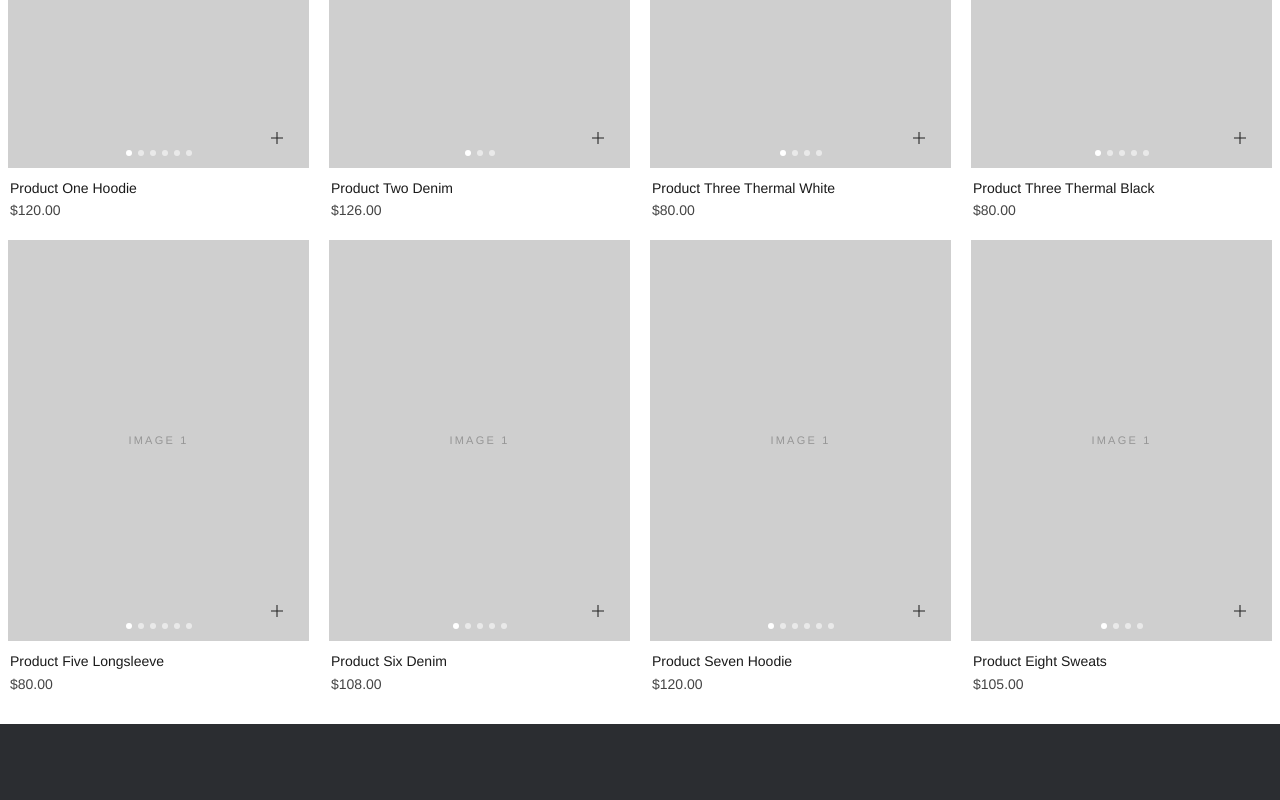
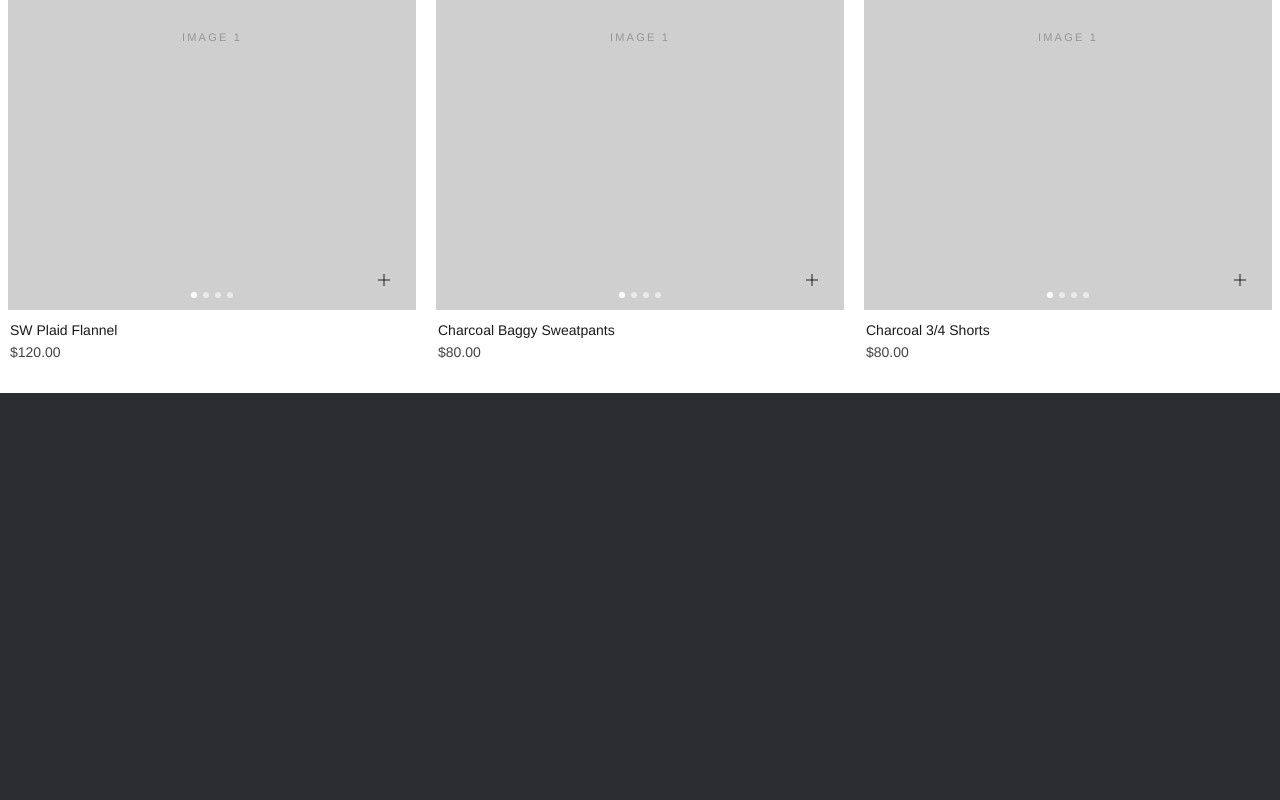
Before and after one commit to jjordanvvo/stayweird-studios, a plain HTML site: page index.html in a window 1280 px wide. Shown: the part 1160-1960 px from the top of the page. Drawn offline with Linux system fonts and the light colour scheme.

Commit message:
Replace placeholder catalog with the 3 launch products
SW Plaid Flannel ($120), Charcoal Baggy Sweatpants ($80) and Charcoal 3/4
Shorts ($80), all S-XXL. Homepage grid goes 3-across when there are 3
products; product recommendations fall back to any other product.

Co-Authored-By: Claude Opus 5.5 <noreply@anthropic.com>
Claude-Session: https://claude.ai/code/session_01RbHraZ18Tm49vd9R3cDu3j

```diff
--- a/assets/products.js
+++ b/assets/products.js
@@ -7,16 +7,12 @@
   - collections: which menu categories the product shows up in.
 */
 window.SW_PRODUCTS = [
-  { id: "product-01", name: "Product One Hoodie", price: 120, sizes: ["XS", "S", "M", "L", "XL"], soldOut: [], collections: ["tops", "new-items", "best-sellers"], images: [], placeholderCount: 6, description: "Placeholder description. Heavyweight zip hoodie with embroidered graphic." },
-  { id: "product-02", name: "Product Two Denim", price: 126, sizes: ["XXS", "S", "M", "L", "XL"], soldOut: [], collections: ["bottoms", "new-items"], images: [], placeholderCount: 3, description: "Placeholder description. Flared denim with stitched panel detail." },
-  { id: "product-03", name: "Product Three Thermal White", price: 80, sizes: ["XS", "S", "M", "L", "XL"], soldOut: [], collections: ["tops", "new-items"], images: [], placeholderCount: 4, description: "Placeholder description. Waffle-knit thermal with printed graphic." },
-  { id: "product-04", name: "Product Three Thermal Black", price: 80, sizes: ["XS", "S", "M", "L", "XL"], soldOut: ["XS"], collections: ["tops", "new-items", "best-sellers"], images: [], placeholderCount: 5, description: "Placeholder description. Waffle-knit thermal with printed graphic." },
-  { id: "product-05", name: "Product Five Longsleeve", price: 80, sizes: ["XS", "S", "M", "L", "XL"], soldOut: [], collections: ["tops", "new-items"], images: [], placeholderCount: 6, description: "Placeholder description. Layered longsleeve with sleeve print." },
-  { id: "product-06", name: "Product Six Denim", price: 108, sizes: ["XS", "S", "M", "L", "XL", "XXL"], soldOut: [], collections: ["bottoms", "new-items", "best-sellers"], images: [], placeholderCount: 5, description: "Placeholder description. Wide-leg washed denim." },
-  { id: "product-07", name: "Product Seven Hoodie", price: 120, sizes: ["XS", "S", "M", "L", "XL"], soldOut: [], collections: ["tops", "new-items"], images: [], placeholderCount: 6, description: "Placeholder description. Faux-fur hood utility jacket." },
-  { id: "product-08", name: "Product Eight Sweats", price: 105, sizes: ["XS", "S", "M", "L", "XL"], soldOut: [], collections: ["bottoms", "new-items", "best-sellers"], images: [], placeholderCount: 4, description: "Placeholder description. Wide-leg sweatpants with script print." },
-  { id: "product-09", name: "Product Nine Hoodie", price: 108, compareAt: 135, sizes: ["XS", "S", "M", "L", "XL"], soldOut: [], collections: ["tops"], images: [], placeholderCount: 6, description: "Placeholder description. Zip hoodie with hood script embroidery." },
-  { id: "product-10", name: "Product Ten Sweats", price: 95, sizes: ["XS", "S", "M", "L", "XL"], soldOut: ["XS", "S", "M", "L", "XL"], collections: ["bottoms"], images: [], placeholderCount: 6, description: "Placeholder description. Relaxed fit sweatpants." }
+  { id: "sw-flannel", name: "SW Plaid Flannel", price: 120, sizes: ["S", "M", "L", "XL", "XXL"], soldOut: [], collections: ["tops", "new-items", "best-sellers"], images: [], placeholderCount: 4,
+    description: "Plaid flannel button-up with embroidered SW chest logo and paint-splatter detail." },
+  { id: "charcoal-baggy-sweatpants", name: "Charcoal Baggy Sweatpants", price: 80, sizes: ["S", "M", "L", "XL", "XXL"], soldOut: [], collections: ["bottoms", "new-items", "best-sellers"], images: [], placeholderCount: 4,
+    description: "Charcoal grey sweatpants with a light wash and a baggy fit. Features hidden zippers, patchwork stitching and an elastic waistband." },
+  { id: "charcoal-three-quarter-shorts", name: "Charcoal 3/4 Shorts", price: 80, sizes: ["S", "M", "L", "XL", "XXL"], soldOut: [], collections: ["bottoms", "new-items", "best-sellers"], images: [], placeholderCount: 4,
+    description: "Charcoal grey 3/4-length shorts. Features hidden zippers, patchwork stitching and an elastic waistband." }
 ];
 
 window.SW_COLLECTIONS = [
--- a/assets/styles.css
+++ b/assets/styles.css
@@ -166,6 +166,7 @@ svg { flex: none; }
 @media (max-width: 860px) { .block { padding: 18px 6px 24px; } .block__title { font-size: 22px; padding-bottom: 14px; } }
 .grid { display: grid; grid-template-columns: repeat(4, 1fr); gap: 20px; }
 .grid--tight { gap: 6px; }
+@media (min-width: 861px) { .grid--3 { grid-template-columns: repeat(3, 1fr); } }
 @media (max-width: 860px) { .grid { grid-template-columns: repeat(2, 1fr); gap: 10px 8px; } }
 
 .card { position: relative; display: block; }
--- a/index.html
+++ b/index.html
@@ -30,6 +30,7 @@
 <script>
   document.getElementById("home-grid").innerHTML =
     SW_PRODUCTS.filter(p => p.collections.includes("new-items")).slice(0, 8).map(SW_card).join("");
+  if (SW_PRODUCTS.length === 3) document.getElementById("home-grid").classList.add("grid--3");
 </script>
 </body>
 </html>
```
Also changed, not shown: product.html (+2 -1 lines).
